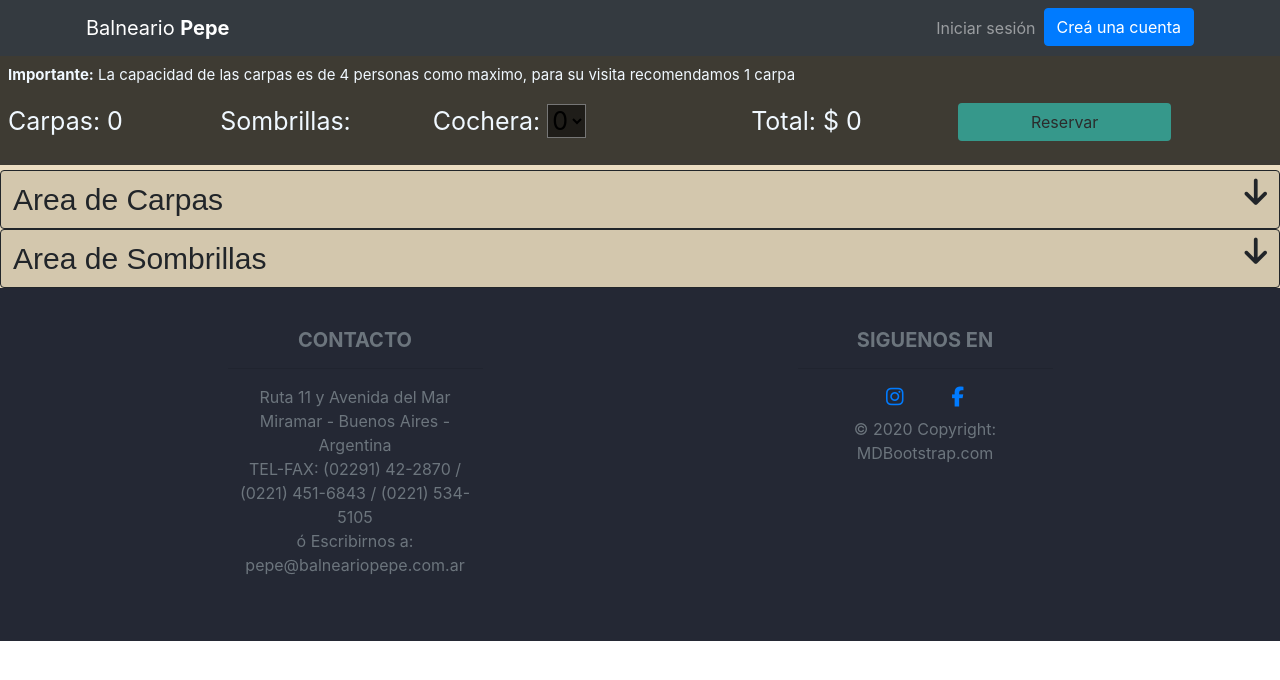
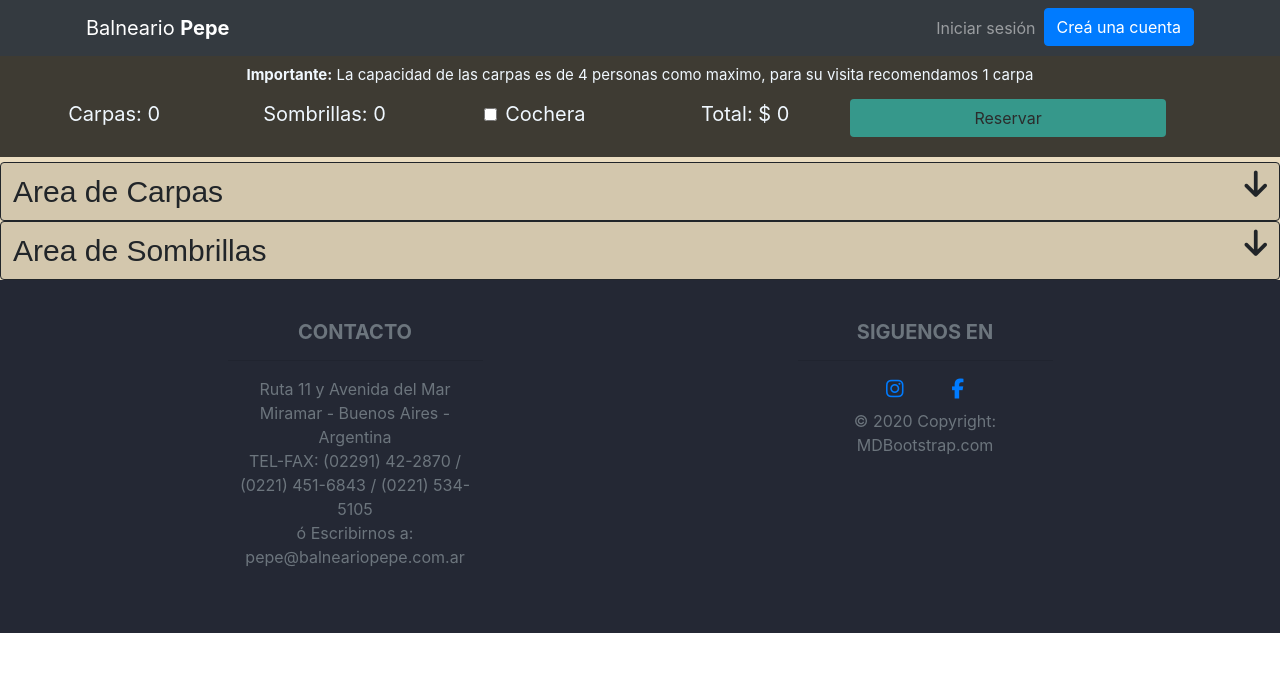
Before and after one commit to BealeStBluesBoy/balneario-frontend, an Angular app: page /croquis in a window 1280 px wide. Shown: the top 680 px of the page. Built offline with nearby package versions, Linux system fonts and the light colour scheme; no server answers.

Commit message:
Se agrego la reserva de una cochera

```diff
--- a/src/app/componenet/reserva-croquis/reserva-croquis.component.css
+++ b/src/app/componenet/reserva-croquis/reserva-croquis.component.css
@@ -132,11 +132,13 @@
 
 .formulario {
   background-color: rgba(0, 0, 0, 0.733);
-  font-size: 25px;
-  padding: 0px;
+  font-size: 20px;
+  padding-left: 10px;
+  padding-right: 10px;
+  text-align: center;
   margin-bottom: 5px;
   color: aliceblue;
-  text-align: left;
+  text-align: center;
 }
 
 .boton-reservar {
--- a/src/app/componenet/reserva-croquis/reserva-croquis.component.html
+++ b/src/app/componenet/reserva-croquis/reserva-croquis.component.html
@@ -7,27 +7,28 @@
       como maximo, para su visita recomendamos 1 carpa
     </p>
 
-      <div class="form-row p-2 ">
+      <div class="form-row p-1 fuente-Calculadora">
         <div class="form-group col-md-2">
           <span >Carpas: {{carpa}}</span>
         </div>
         <div class="form-group col-md-2">
-          <span >Sombrillas: {{sombrillas}}</span>
+          <span >Sombrillas: {{sombrilla}}</span>
         </div>
-        <div class="form-group col-md-3">
-          <span >Cochera: <select class=" swal2-select p-0 m-0 " id="select">
-            <option value="0" selected>0</option>
-            <option value="1">1</option>
-            <option value="2">2</option>
-            <option value="3">3</option>
-            <option value="4">4</option>
-            <option value="5">5</option>
-          </select></span>
+        <div class="form-group col-md-2" *ngIf="haycochera()" >
+          <input class=" mce-i-checkbox" name="check" type="checkbox" (click)="checkCochera()">
+          <label class="form-check-label ml-2" for="autoSizingCheck">
+            Cochera
+          </label>
         </div>
-        <div class="form-group col-md-2">
+        <div class="form-group col-md-2 " *ngIf="!haycochera()">
+          <span>No hay cocheras</span>
+        </div>
+
+        <div class="form-group col-md-2 ">
           <span>Total: $ {{total}} </span>
         </div>
-        <button type="submit" class="btn btn-cel form-group col-md-2" id="botonReservar">Reservar</button>
+
+        <button type="submit" class="btn btn-cel form-group col-md-3" id="botonReservar">Reservar</button>
       </div>
   </form>
 
--- a/src/app/componenet/reserva-croquis/reserva-croquis.component.ts
+++ b/src/app/componenet/reserva-croquis/reserva-croquis.component.ts
@@ -29,6 +29,9 @@ export class ReservaCroquisComponent implements OnInit {
   fechaFin: string = '2021-02-28';
   items: ItemModel[] = [];
   reservable: DetallesModel[] = [];
+  estacionamiento:boolean=true;
+  posicionestacionamiento:number=1;
+  checkEstado:boolean=false;
   constructor(private auth: AuthService, private router: Router) {}
   ngOnInit(): void {
     this.ctrFlechasCarpas = true;
@@ -78,9 +81,24 @@ export class ReservaCroquisComponent implements OnInit {
       };
       this.reservable.push(detalle);
     }
+    console.log(this.estacionamiento);
+    console.log(this.checkEstado);
+    console.log(this.posicionestacionamiento);
+
+      if(this.estacionamiento && this.checkEstado) {
+        detalle = {
+          fecha_inicio: '2020-12-01',
+          fecha_fin: '2020-12-01',
+          item: {
+            numero: this.posicionestacionamiento,
+            tipo: 'estacionamiento',
+          },
+        };
+        this.reservable.push(detalle);
+    }
   }
   comprar() {
-
+console.log(this.checkEstado)
      if (this.auth.estaAutenticado()) {
     Swal.fire({
       title: '¿Seguro que quiere confirmar la reserva?',
@@ -98,7 +116,7 @@ export class ReservaCroquisComponent implements OnInit {
           text: 'Espere por favor...',
         });
         Swal.showLoading();
-       this.cargarReserva();
+        this.cargarReserva();
         console.log(this.reservable);
         this.auth.reservar(this.reservable).subscribe((res) => {
         console.log(res);
@@ -158,6 +176,15 @@ export class ReservaCroquisComponent implements OnInit {
         document.getElementById(`s${posicion.numero}`).style.background = 'grey';
         document.getElementById(`s${posicion.numero}`).style.color = 'black';
       }
+      let cant=1;
+      if (posicion.tipo == 'estacionamiento') {
+        if(posicion.numero == this.posicionestacionamiento){this.posicionestacionamiento=this.posicionestacionamiento+1}
+        cant=cant+1;
+      }
+
+    }
+    if(this.posicionestacionamiento>19){
+      this.estacionamiento=false;
     }
   }
   reservableSeleccionar(id: string, tipo: string, numero: number) {
@@ -233,4 +260,12 @@ export class ReservaCroquisComponent implements OnInit {
       )).disabled = true;
     }
   }
+  haycochera():boolean{
+ return this.estacionamiento;
 }
+checkCochera(){
+
+  this.checkEstado=!this.checkEstado;
+  console.log(this.checkEstado);
+}
+}
```
